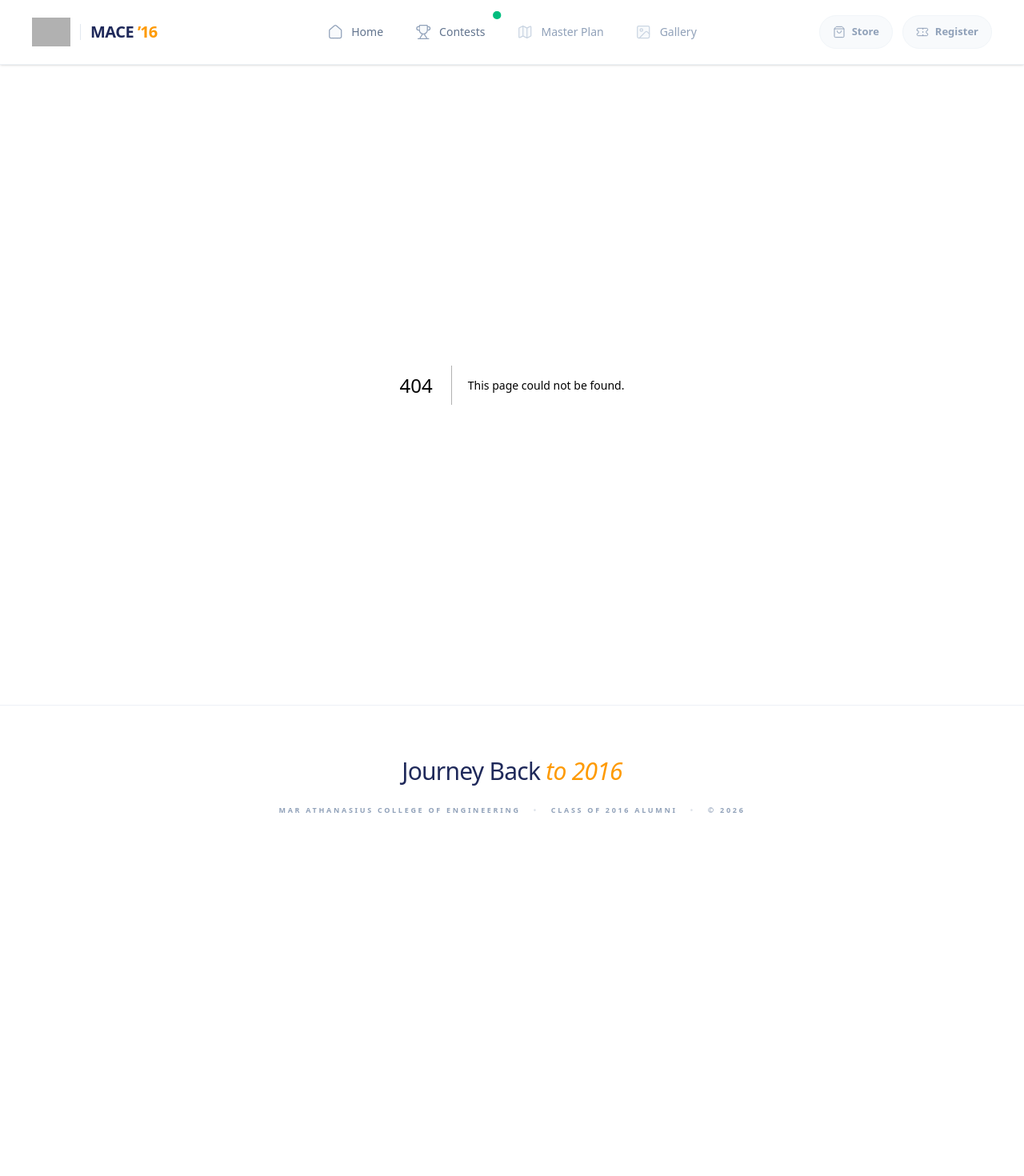
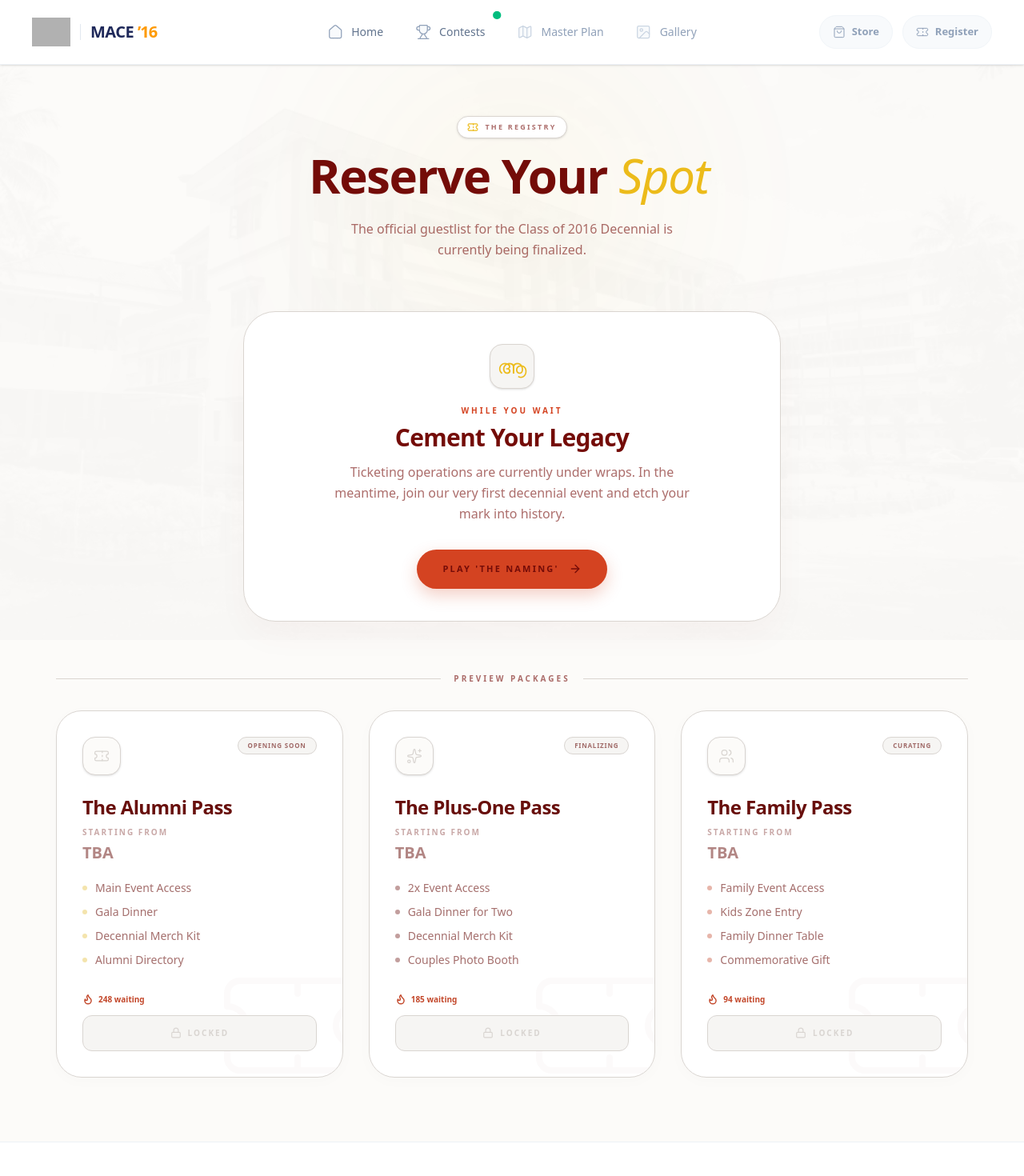
Before and after one commit to mace-2016/alumnimeet, a Next.js app: page /register in a window 1280 px wide. Before the commit this address had no page. Shown: the top 1470 px of the page at 80% size. Before the commit the page ends 1084 px from the top, so only its background shows below. Built offline with nearby package versions, Linux system fonts and the light colour scheme; grey boxes are pictures that could not be loaded; a web font is replaced by a local one.

Commit message:
Create page.tsx

```diff
--- /dev/null
+++ b/app/register/page.tsx
@@ -0,0 +1,176 @@
+"use client";
+
+import React from "react";
+import Link from "next/link";
+import {
+  Ticket,
+  Lock,
+  Sparkles,
+  Users,
+  Flame,
+  ArrowRight
+} from "lucide-react";
+
+export default function RegisterPage() {
+
+  const ticketTiers = [
+    {
+      id: 1,
+      name: "The Alumni Pass",
+      price: "TBA",
+      perks: ["Main Event Access", "Gala Dinner", "Decennial Merch Kit", "Alumni Directory"],
+      status: "Opening Soon",
+      icon: Ticket,
+      accent: "var(--color-mace-gold)",
+      interest: "248 waiting"
+    },
+    {
+      id: 2,
+      name: "The Plus-One Pass",
+      price: "TBA",
+      perks: ["2x Event Access", "Gala Dinner for Two", "Decennial Merch Kit", "Couples Photo Booth"],
+      status: "Finalizing",
+      icon: Sparkles,
+      accent: "var(--color-mace-crimson)",
+      interest: "185 waiting"
+    },
+    {
+      id: 3,
+      name: "The Family Pass",
+      price: "TBA",
+      perks: ["Family Event Access", "Kids Zone Entry", "Family Dinner Table", "Commemorative Gift"],
+      status: "Curating",
+      icon: Users,
+      accent: "var(--color-mace-rust)",
+      interest: "94 waiting"
+    }
+  ];
+
+  return (
+    <div className="relative min-h-screen w-full flex flex-col items-center pt-8 md:pt-16 pb-28 md:pb-20 px-4 sm:px-6 lg:px-8 font-sans bg-[var(--background)] overflow-x-hidden">
+
+      {/* Immersive Heritage Background */}
+      <div className="absolute inset-0 bg-[url('/hero.jpg')] bg-cover bg-center opacity-[0.02] grayscale pointer-events-none fixed" />
+      <div className="absolute left-1/2 top-0 h-[500px] w-[800px] -translate-x-1/2 rounded-full bg-[radial-gradient(circle_at_center,var(--color-mace-gold),transparent_70%)] opacity-[0.05] blur-[100px] pointer-events-none fixed" />
+
+      {/* Main Content */}
+      <main className="relative z-10 w-full max-w-[1140px] mx-auto flex flex-col">
+
+        {/* Header Section */}
+        <div className="flex flex-col items-center text-center gap-4 mb-10 md:mb-16 animate-in fade-in slide-in-from-top-6 duration-700">
+          <div className="inline-flex items-center gap-2 px-3 py-1.5 rounded-full bg-white border border-[var(--border)] shadow-sm">
+            <Ticket className="w-3.5 h-3.5 text-[var(--color-mace-gold)]" strokeWidth={2} />
+            <p className="text-[9px] font-bold uppercase tracking-[0.25em] text-[var(--text-muted)]">
+              The Registry
+            </p>
+          </div>
+
+          <h1 className="text-4xl md:text-6xl font-serif font-bold text-[var(--color-mace-crimson)] tracking-tight">
+            Reserve Your <span className="italic font-light text-[var(--color-mace-gold)] pr-2">Spot</span>
+          </h1>
+          <p className="max-w-md text-sm md:text-base text-[var(--text-muted)] font-medium leading-relaxed mt-2">
+            The official guestlist for the Class of 2016 Decennial is currently being finalized.
+          </p>
+        </div>
+
+        {/* The Naming Call To Action (The ONLY Clickable Action) */}
+        <div className="w-full max-w-2xl mx-auto bg-white border border-[var(--border)] rounded-[2rem] md:rounded-[2.5rem] p-6 sm:p-8 md:p-10 shadow-[0_20px_40px_rgba(116,12,8,0.03)] mb-12 md:mb-16 animate-in fade-in slide-in-from-bottom-4 duration-700 delay-100 relative overflow-hidden flex flex-col items-center text-center">
+
+          {/* Subtle background bloom */}
+          <div className="absolute top-0 right-0 w-64 h-64 bg-[var(--color-mace-gold)]/5 rounded-full blur-3xl -z-10 animate-pulse pointer-events-none"></div>
+
+          <div className="w-14 h-14 rounded-2xl bg-[var(--surface-soft)] border border-[var(--border)] flex items-center justify-center mb-5 shadow-sm">
+            <span className="text-2xl font-serif text-[var(--color-mace-gold)] leading-none">ആ</span>
+          </div>
+
+          <p className="text-[10px] font-bold uppercase tracking-[0.3em] text-[var(--color-mace-rust)] mb-2">While you wait</p>
+          <h3 className="font-serif text-3xl font-bold text-[var(--color-mace-crimson)] mb-3 tracking-tight">Cement Your Legacy</h3>
+          <p className="text-[var(--text-muted)] text-sm md:text-base font-medium max-w-md mb-8 leading-relaxed">
+            Ticketing operations are currently under wraps. In the meantime, join our very first decennial event and etch your mark into history.
+          </p>
+
+          <Link
+            href="/contest/letsname"
+            className="w-full sm:w-auto flex items-center justify-center gap-3 px-8 py-4 rounded-full bg-[var(--color-mace-rust)] text-white text-[10px] md:text-[11px] font-black uppercase tracking-[0.2em] shadow-[0_8px_20px_rgba(212,67,33,0.25)] hover:bg-[#b0361a] transition-all active:scale-[0.98] shrink-0"
+          >
+            Play 'The Naming' <ArrowRight className="w-4 h-4" strokeWidth={2} />
+          </Link>
+        </div>
+
+        {/* Section Header */}
+        <div className="flex items-center gap-4 mb-6 md:mb-8 animate-in fade-in duration-700 delay-200 px-2 md:px-0">
+          <div className="h-px bg-[var(--border)] flex-1"></div>
+          <p className="text-[9px] md:text-[10px] font-black uppercase tracking-[0.3em] text-[var(--text-muted)]">Preview Packages</p>
+          <div className="h-px bg-[var(--border)] flex-1"></div>
+        </div>
+
+        {/* TICKET PACKAGES (Locked) */}
+        <div className="grid grid-cols-1 md:grid-cols-3 gap-4 md:gap-6 lg:gap-8 w-full animate-in fade-in slide-in-from-bottom-8 duration-700 delay-300">
+
+          {/* md:contents trick for horizontal mobile scroll */}
+          <div className="flex overflow-x-auto gap-4 pb-6 -mx-4 px-4 sm:-mx-6 sm:px-6 md:mx-0 md:px-0 md:pb-0 md:contents snap-x snap-mandatory [&::-webkit-scrollbar]:hidden w-[100vw] md:w-full">
+
+            {ticketTiers.map((tier) => (
+              <div
+                key={tier.id}
+                className="relative group bg-white border border-[var(--border)] rounded-[2rem] p-6 md:p-8 flex flex-col justify-between overflow-hidden shadow-[0_4px_20px_rgba(0,0,0,0.02)] transition-all duration-500 w-[280px] md:w-auto shrink-0 snap-center md:snap-none min-h-[340px] grayscale-[15%] cursor-not-allowed select-none"
+              >
+                {/* Background Ticket Graphic */}
+                <div className="absolute -right-8 -bottom-8 opacity-[0.02] pointer-events-none">
+                  <Ticket className="w-48 h-48 text-[var(--color-mace-crimson)]" strokeWidth={1} />
+                </div>
+
+                {/* Top Section */}
+                <div className="relative z-10">
+                  <div className="flex justify-between items-start mb-6">
+                    <div className="w-12 h-12 rounded-2xl bg-[var(--background)] border border-[var(--border)] flex items-center justify-center shadow-sm">
+                      <tier.icon className="w-5 h-5 text-[var(--color-mace-stone)]" strokeWidth={1.5} />
+                    </div>
+                    <div className="px-3 py-1 rounded-full bg-[var(--surface-soft)] border border-[var(--border)] text-[8px] font-black uppercase tracking-widest text-[var(--text-muted)]">
+                      {tier.status}
+                    </div>
+                  </div>
+
+                  <h3 className="font-serif text-2xl font-bold text-[var(--color-mace-crimson)] mb-2 tracking-tight">
+                    {tier.name}
+                  </h3>
+
+                  <div className="mb-5">
+                    <p className="text-[10px] font-bold uppercase tracking-[0.2em] text-[var(--text-muted)]/60 mb-1">Starting from</p>
+                    <p className="text-xl font-bold text-[var(--color-mace-crimson)] opacity-50">{tier.price}</p>
+                  </div>
+
+                  {/* Perks List */}
+                  <ul className="space-y-2.5 mb-8">
+                    {tier.perks.map((perk, i) => (
+                      <li key={i} className="flex items-center gap-2.5 text-sm text-[var(--text-muted)] font-medium">
+                        <div className="w-1.5 h-1.5 rounded-full opacity-40 shrink-0" style={{ backgroundColor: tier.accent }}></div>
+                        {perk}
+                      </li>
+                    ))}
+                  </ul>
+                </div>
+
+                {/* Bottom Section (Social Proof + Action) */}
+                <div className="relative z-10 mt-auto w-full">
+                  {/* Fire/Interest Indicator */}
+                  <div className="flex items-center gap-1.5 text-[10px] font-bold text-[var(--color-mace-rust)] mb-3">
+                    <Flame className="w-3.5 h-3.5" strokeWidth={2.5} />
+                    {tier.interest}
+                  </div>
+
+                  <div className="flex items-center justify-center gap-2 w-full py-3.5 rounded-xl bg-[var(--surface-soft)] border border-[var(--border)] text-[var(--color-mace-stone)] text-[10px] font-black uppercase tracking-[0.2em]">
+                    <Lock className="w-3.5 h-3.5" strokeWidth={2} /> Locked
+                  </div>
+                </div>
+
+              </div>
+            ))}
+
+          </div>
+        </div>
+
+      </main>
+    </div>
+  );
+}
```
